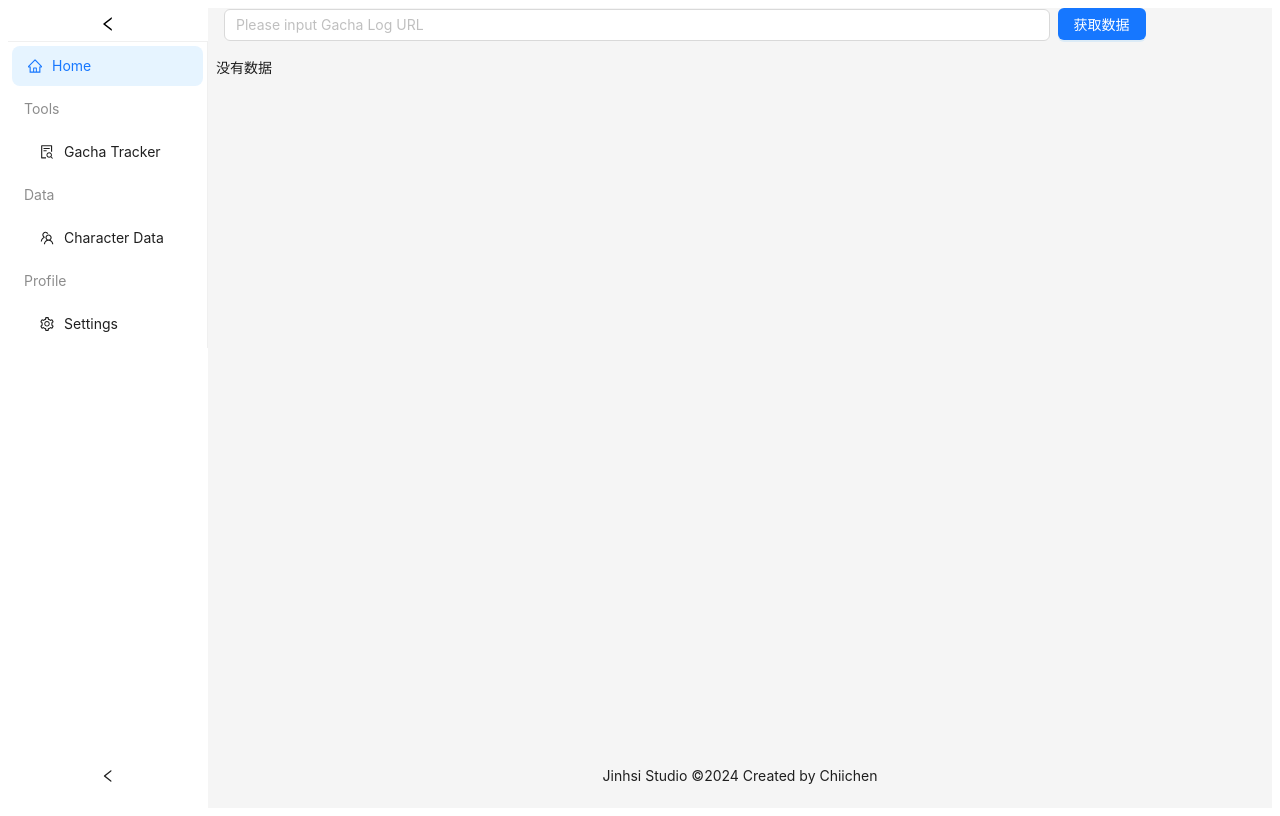
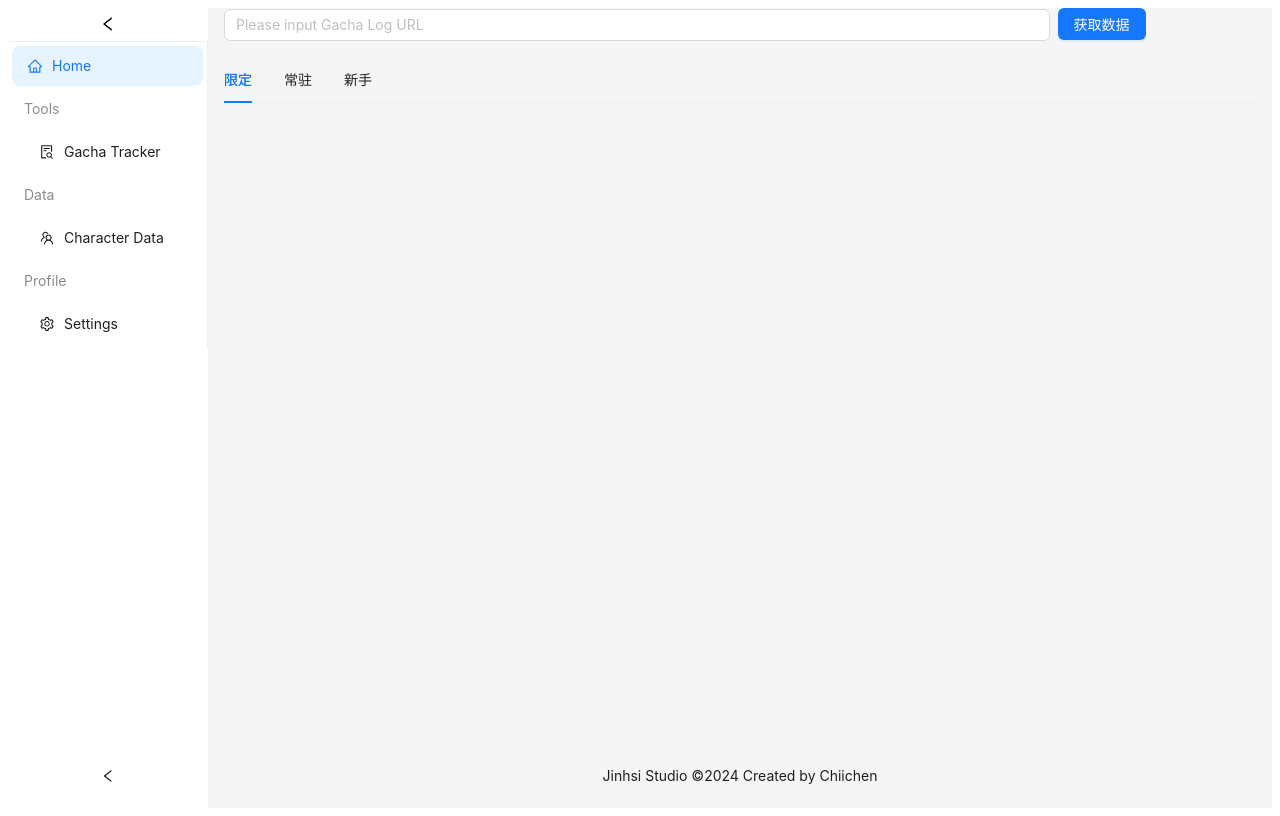
Before and after one commit to JinhsiStudio/JinhsiStudio, a React (Vite) app: page /gacha in a window 1280 px wide. Built offline with nearby package versions, Linux system fonts and the light colour scheme.

Commit message:
feat(gacha): [WIP] better ui

```diff
--- a/src/components/gacha/gacha-card.tsx
+++ b/src/components/gacha/gacha-card.tsx
@@ -72,6 +72,7 @@ export default function GachaCard(props: GachaCardProps) {
             <Statistic title="距离上个四星" value={lastFourStar} />
             <Tabs defaultActiveKey="1">
                 <TabPane tab="统计" key="1">
+                    <div style={{ maxHeight: '150px', overflowY: 'auto' }}>
                         <Statistic title="五星平均抽数" value={averageFiveStar} />
                         <Statistic title="四星平均抽数" value={averageFourStar} />
                         <div className="gacha-avatar-container">
@@ -79,12 +80,17 @@ export default function GachaCard(props: GachaCardProps) {
                                 <GachaAvatarCard key={index} number={fiveStarDistances[index]} name={item.name} resourceId={item.id} />
                             ))}
                         </div>
+                    </div>
                 </TabPane>
                 <TabPane tab="比例" key="2">
+                    <div style={{ maxHeight: '150px', overflowY: 'auto' }}>
                         {/* 比例内容 */}
+                    </div>
                 </TabPane>
                 <TabPane tab="预测" key="3">
+                    <div style={{ maxHeight: '150px', overflowY: 'auto' }}>
                         {/* 预测内容 */}
+                    </div>
                 </TabPane>
             </Tabs>
         </Card>
--- a/src/pages/gacha/index.tsx
+++ b/src/pages/gacha/index.tsx
@@ -1,22 +1,36 @@
-import React, { useState } from 'react';
+import React, { useEffect, useState } from 'react';
 import useSWR from 'swr';
-import { Input, Button, Row, Col, message } from 'antd';
+import { Input, Button, Row, Col, message, Tabs } from 'antd';
 import { getGachaLogFromUrl } from '@/services/invokes/gacha';
 import GachaCard from '@/components/gacha/gacha-card';
 import { GachaLog } from '@/models/gacha/gacha-log';
 import { useTranslation } from 'react-i18next';
 
+const { TabPane } = Tabs;
+
 const fetcher = async (url: string): Promise<GachaLog[] | void> => {
     const response = await getGachaLogFromUrl(url);
     return response;
 };
+
 export default function GachaPage() {
     const [url, setUrl] = useState<string>('');
     const { data, error, mutate } = useSWR(url, fetcher, { revalidateOnFocus: false });
-    const { t } = useTranslation()
+    const { t } = useTranslation();
+    const [activeTab, setActiveTab] = useState<string>('1');
+
     const handleInputChange = (e: React.ChangeEvent<HTMLInputElement>) => {
         setUrl(e.target.value);
     };
+
+    useEffect(() => {
+        // 禁止页面滚动
+        document.body.style.overflow = 'hidden';
+        return () => {
+            // 恢复页面滚动
+            document.body.style.overflow = 'auto';
+        };
+    }, []);
 
     const handleFetchData = () => {
         if (url) {
@@ -24,6 +38,23 @@ export default function GachaPage() {
         } else {
             message.warning(t('Message-Please-Input-Valid-Gacha-Url'));
         }
+    };
+
+    const filterDataByConvene = (conveneTypes: number[]) => {
+        return data?.filter(log => conveneTypes.includes(log.convene)) || [];
+    };
+
+    const renderCards = (logs: GachaLog[]) => {
+        const colSpan = 24 / (logs.length || 1); // 动态计算每个 Col 的 span 值
+        return (
+            <Row gutter={[16, 16]}>
+                {logs.map((log, index) => (
+                    <Col key={index} span={colSpan}>
+                        <GachaCard data={log} />
+                    </Col>
+                ))}
+            </Row>
+        );
     };
 
     return (
@@ -39,17 +70,17 @@ export default function GachaPage() {
                 获取数据
             </Button>
             {error && <div>获取数据时出错: {error.message}</div>}
-            <Row gutter={[16, 16]} style={{ marginTop: 16 }}>
-                {data && data.length > 0 ? (
-                    data.map((log, index) => (
-                        <Col key={index} span={8}>
-                            <GachaCard data={log} />
-                        </Col>
-                    ))
-                ) : (
-                    <div>没有数据</div>
-                )}
-            </Row>
+            <Tabs activeKey={activeTab} onChange={setActiveTab} style={{ marginTop: 16 }}>
+                <TabPane tab="限定" key="1">
+                    {renderCards(filterDataByConvene([1, 2]))}
+                </TabPane>
+                <TabPane tab="常驻" key="2">
+                    {renderCards(filterDataByConvene([3, 4]))}
+                </TabPane>
+                <TabPane tab="新手" key="3">
+                    {renderCards(filterDataByConvene([5, 6, 7]))}
+                </TabPane>
+            </Tabs>
         </div>
     );
-};
+}
```
Lines whose indentation alone changed are shown as unchanged.
